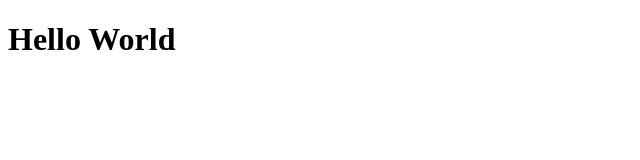
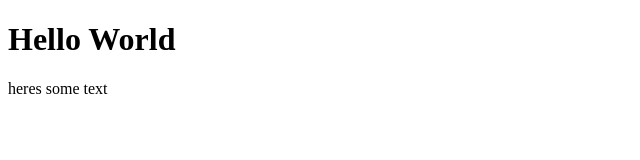
Before and after one commit to claireohle/claireohle.github.io, a plain HTML site: page index.html in a window 1280 px wide. Shown: the whole page, without its empty margins (0-640 px from the left). Drawn offline with Linux system fonts and the light colour scheme.

Commit message:
New text

```diff
--- a/index.html
+++ b/index.html
@@ -8,5 +8,7 @@
 
 <h1>Hello World</h1>
 
+<p>heres some text</p>
+
 </body>
 </html>
```
